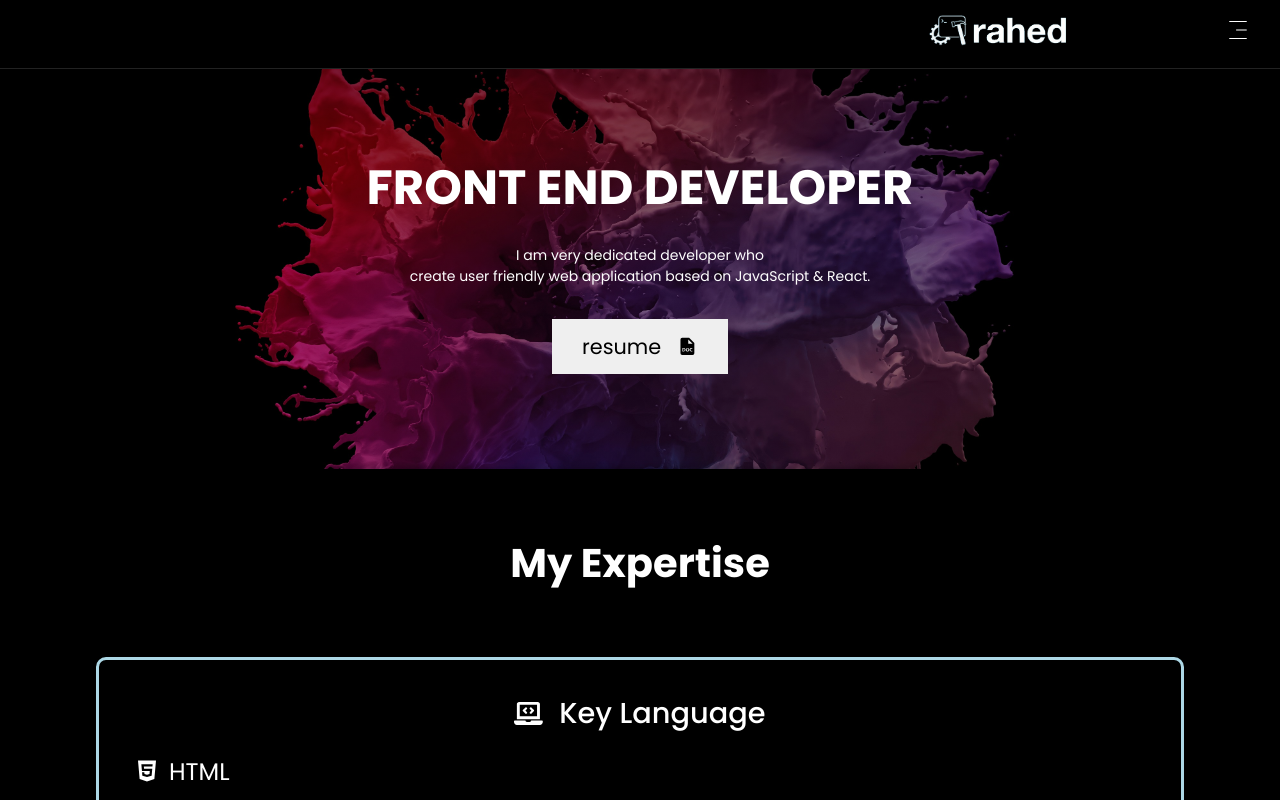
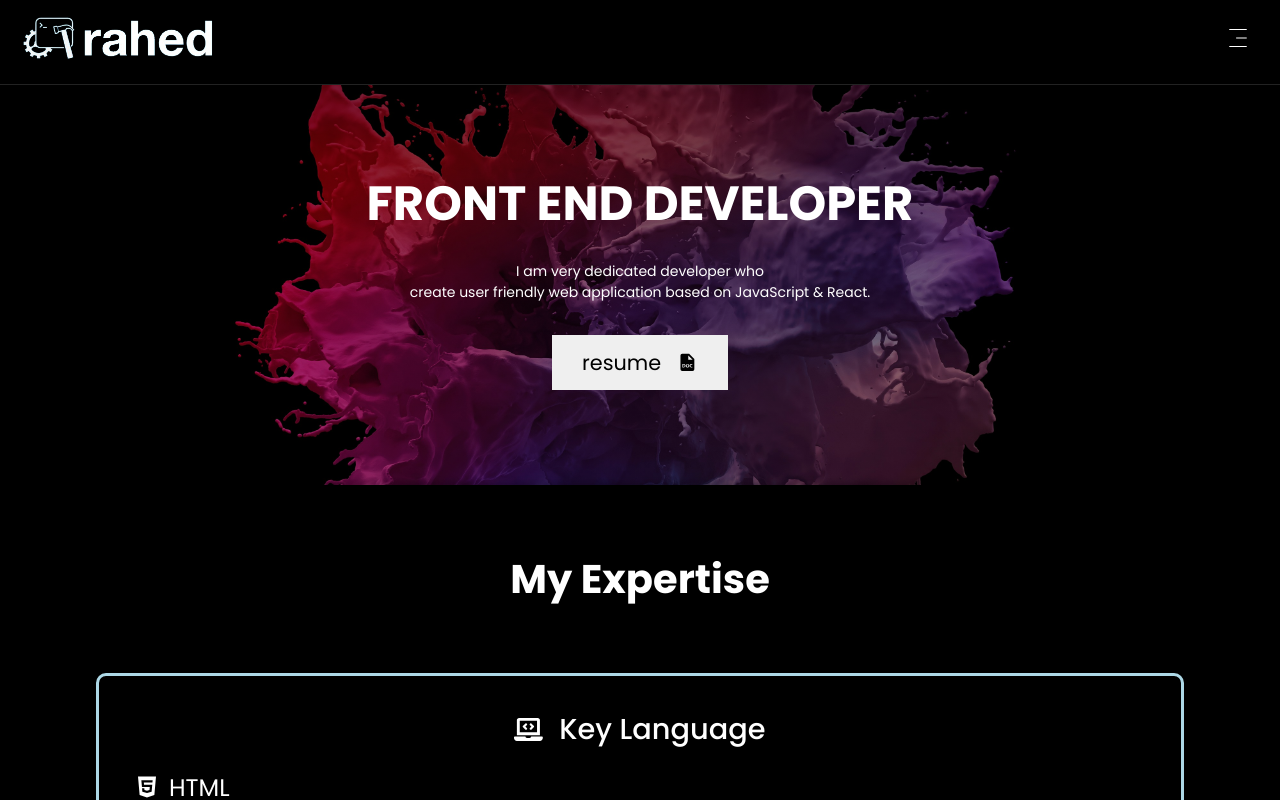
Before and after one commit to MD-Rahed-Mia/portfolio-project, a React (Vite) app: page / in a window 1280 px wide. Shown: the top 800 px of the page. Built offline with nearby package versions, Linux system fonts and the light colour scheme.

Commit message:
Update Navbar.jsx

```diff
--- a/src/component/Navbar/Navbar.jsx
+++ b/src/component/Navbar/Navbar.jsx
@@ -18,7 +18,7 @@ export default function Navbar() {
 
   return (
     <div className="navbar">
-      <marquee>This project is under development.</marquee>
+
       <div className="logo">
         <img src={Logo} alt="" />
       </div>
```
